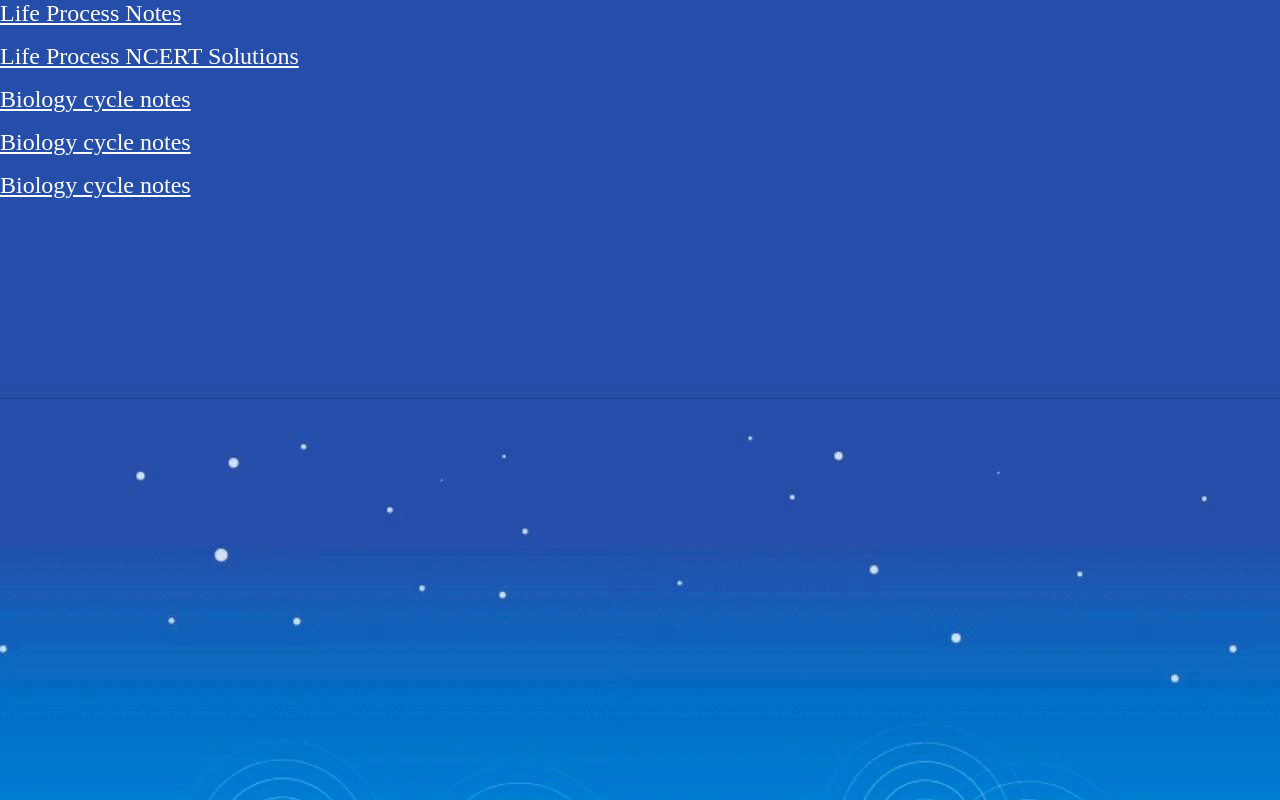
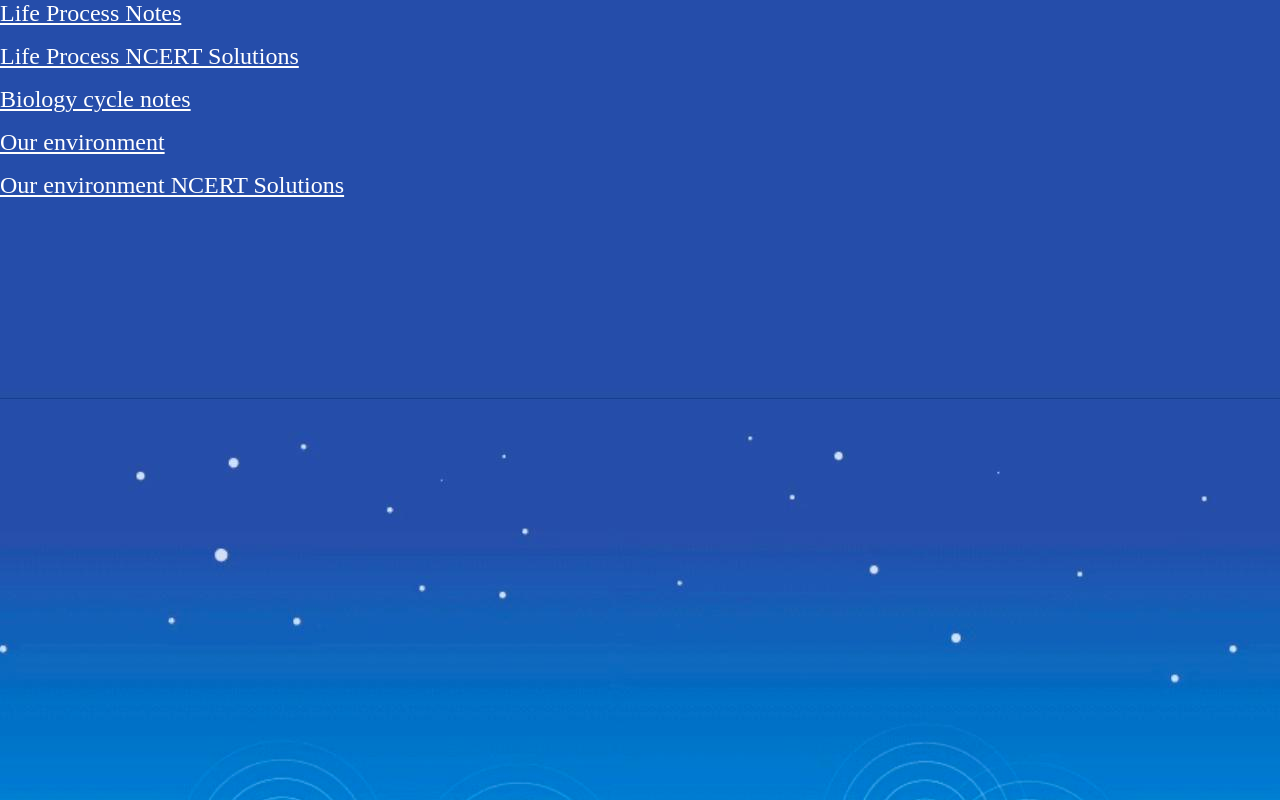
Before and after one commit to 10thwebs/-, a plain HTML site: page Biology.html in a window 1280 px wide. Drawn offline with Linux system fonts and the light colour scheme.

Commit message:
Update Biology.html

```diff
--- a/Biology.html
+++ b/Biology.html
@@ -9,8 +9,8 @@
   <font size="+2"><p>
     <a href="biologycycle1.docx">Biology cycle notes</a></font></p>
  <font size="+2"><p>
-    <a href="ourenvironment.docx">Biology cycle notes</a></font></p>
+    <a href="ourenvironment.docx">Our environment</a></font></p>
  <font size="+2"><p>
-    <a href="ourenvironmentqna.docx">Biology cycle notes</a></font></p>
+    <a href="ourenvironmentqna.docx">Our environment NCERT Solutions</a></font></p>
 </body>
 </html>
```
